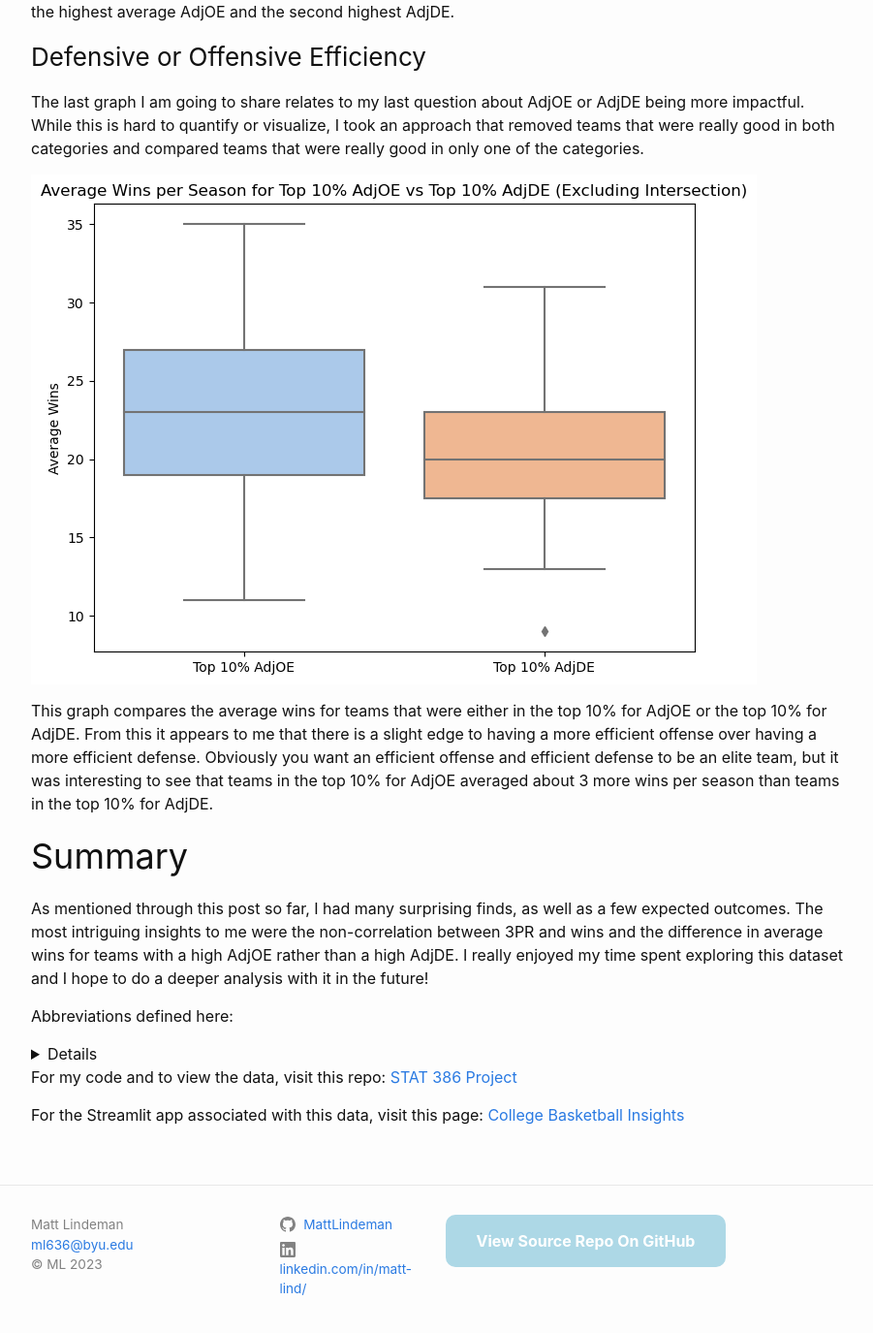
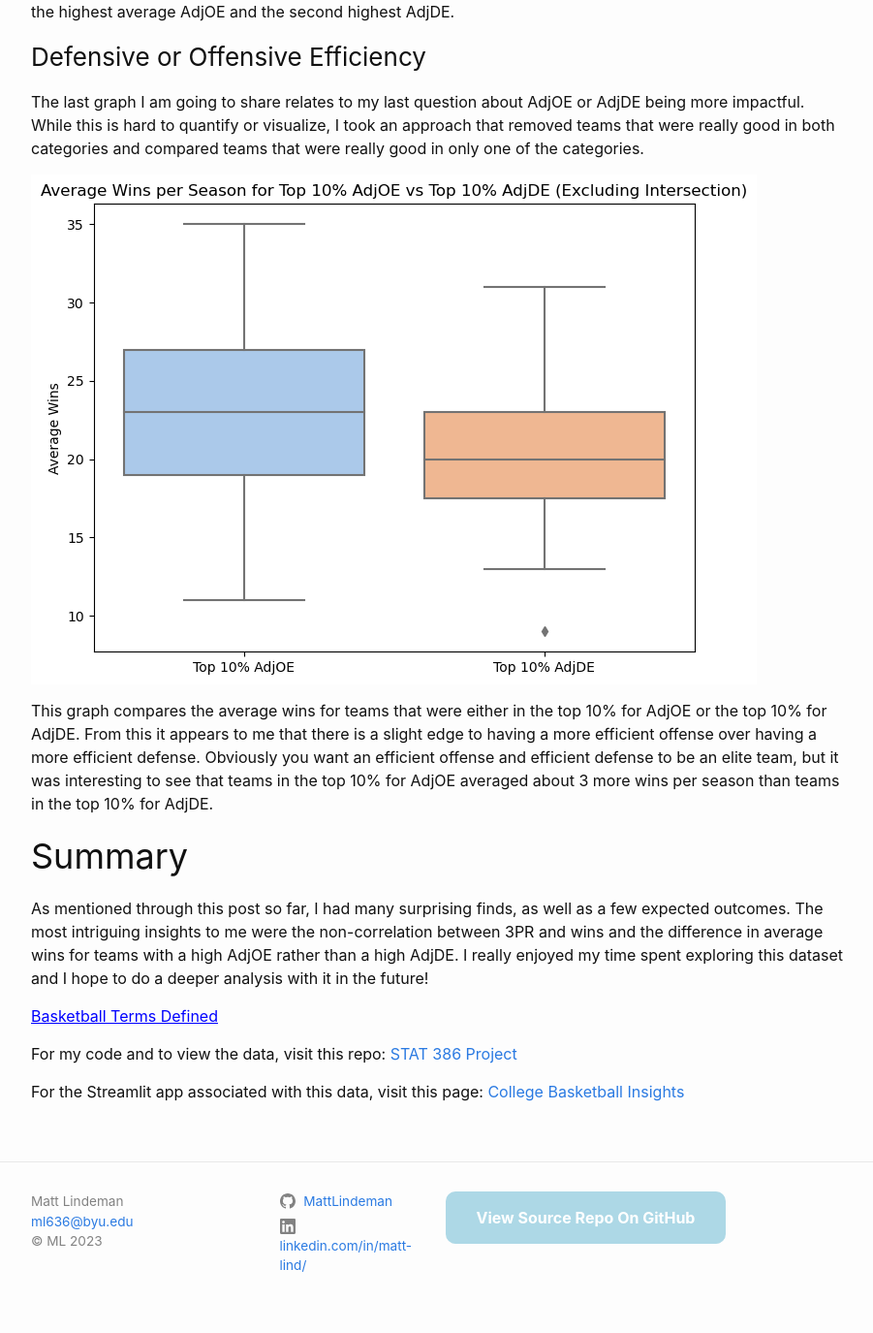
Before and after one commit to MattLindeman/MattLindeman.github.io, a Jekyll site: the page built from _posts/2023-12-13-EDA-post.md, in a window 1280 px wide and 1400 px high, scrolled down 6339 px. Shown: the top 1375 px of the window at 97% size, without its empty margins (188-1089 px from the left). Built offline with Jekyll 4.4.1, drawn with Linux system fonts in a browser that asks for light colours; comment, search, counter and statistics services are not loaded; part of the change alters nothing that is shown; some of the changed text lies outside the part shown.

Commit message:
Update 2023-12-13-EDA-post.md

```diff
--- a/_posts/2023-12-13-EDA-post.md
+++ b/_posts/2023-12-13-EDA-post.md
@@ -75,39 +75,81 @@ This graph compares the average wins for teams that were either in the top 10% f
 
 As mentioned through this post so far, I had many surprising finds, as well as a few expected outcomes. The most intriguing insights to me were the non-correlation between 3PR and wins and the difference in average wins for teams with a high AdjOE rather than a high AdjDE. I really enjoyed my time spent exploring this dataset and I hope to do a deeper analysis with it in the future!
 
-Abbreviations defined here:
-<details>
 
-### Terms Defined
+<html>
+<head>
+  <title>Basketball Terms Dropdown</title>
+  <style>
+    .dropdown-content {
+      display: none;
+      padding: 10px;
+      border: 1px solid #ccc;
+      border-radius: 5px;
+      background-color: #f9f9f9;
+      margin-top: 10px;
+    }
 
-- Rk: Rank on the Barthag Scale
-- Team: College Basketball Team
-- Conf: College Basketball Conference
-- G: Amount of Games Played
-- Wins: Total Regular Season Wins
-- Losses: Total Regular Season Losses
-- AdjOE: Adjusted Offensive Efficiency (Points scored per 100 possessions, adjusted for opponent)
-- AdjDE: Adjusted Defensive Efficiency (Points allowed per 100 possessions, adjusted for opponent)
-- Barthag: Power Rating (Chance of beating average D-1 team)
-- EFG%: Effective Field Goal Percentage (Adjusts field goal percentage to account for three's being worth more)
-- EFGD%: Defensive Effective Field Goal Percentage
-- TOR: Turnover Rate (Percent of offensive possessions that result in a turnover)
-- TORD: Defensive Turnover Rate (Percent of defensive possessions that result in a turnover)
-- ORB: Offensive Rebound Percentage (Percent of available offensive rebounds grabbed)
-- DRB: Offensive Rebound Allowed Percentage (Percent of available offensive rebounds grabbed by opposition)
-- FTR: Free Throw Rate (Ratio of free throw attempts to field goal attempts)
-- FTRD: Defensive Free Throw Rate (Opponent ratio of free throw attempts to field goal attempts)
-- 2P%: Two Point Percentage (Percent of two point shots attempted that went in)
-- 2P%D: Defensive Two Point Percentage (Percent of two point shots allowed that went in)
-- 3P%: Three Point Percentage (Percent of three point shots attempted that went in)
-- 3P%D: Defensive Three Point Percentage (Percent of three point shots allowed that went in)
-- 3PR: Three Point Rate (Ratio of three point attempts to two point attempts)
-- 3PRD: Defensive Three Point Rate (Opponent ratio of three point attempts to two point attempts)
-- Season: Year of Data
-- Elite: Percentage of games an elite team would project to lose against this schedule
-- SoS: Strength of Schedule (Average of opponent Barthags)
+    .dropdown-content p {
+      margin: 5px 0;
+    }
 
-</details>
+    .dropdown-button {
+      cursor: pointer;
+      color: blue;
+      text-decoration: underline;
+    }
+  </style>
+</head>
+<body>
+
+<!-- The dropdown button -->
+<p class="dropdown-button" onclick="toggleDropdown()">Basketball Terms Defined</p>
+
+<!-- The content inside the dropdown -->
+<div id="myDropdown" class="dropdown-content">
+  <p><strong>Rk:</strong> Rank on the Barthag Scale</p>
+  <p><strong>Team:</strong> College Basketball Team</p>
+  <p><strong>Conf:</strong> College Basketball Conference</p>
+  <p><strong>G:</strong> Amount of Games Played</p>
+  <p><strong>Wins:</strong> Total Regular Season Wins</p>
+  <p><strong>Losses:</strong> Total Regular Season Losses</p>
+  <p><strong>AdjOE:</strong> Adjusted Offensive Efficiency (Points scored per 100 possessions, adjusted for opponent)</p>
+  <p><strong>AdjDE:</strong> Adjusted Defensive Efficiency (Points allowed per 100 possessions, adjusted for opponent)</p>
+  <p><strong>Barthag:</strong> Power Rating (Chance of beating average D-1 team)</p>
+  <p><strong>EFG%:</strong> Effective Field Goal Percentage (Adjusts field goal percentage to account for three's being worth more)</p>
+  <p><strong>EFGD%:</strong> Defensive Effective Field Goal Percentage</p>
+  <p><strong>TOR:</strong> Turnover Rate (Percent of offensive possessions that result in a turnover)</p>
+  <p><strong>TORD:</strong> Defensive Turnover Rate (Percent of defensive possessions that result in a turnover)</p>
+  <p><strong>ORB:</strong> Offensive Rebound Percentage (Percent of available offensive rebounds grabbed)</p>
+  <p><strong>DRB:</strong> Offensive Rebound Allowed Percentage (Percent of available offensive rebounds grabbed by opposition)</p>
+  <p><strong>FTR:</strong> Free Throw Rate (Ratio of free throw attempts to field goal attempts)</p>
+  <p><strong>FTRD:</strong> Defensive Free Throw Rate (Opponent ratio of free throw attempts to field goal attempts)</p>
+  <p><strong>2P%:</strong> Two Point Percentage (Percent of two point shots attempted that went in)</p>
+  <p><strong>2P%D:</strong> Defensive Two Point Percentage (Percent of two point shots allowed that went in)</p>
+  <p><strong>3P%:</strong> Three Point Percentage (Percent of three point shots attempted that went in)</p>
+  <p><strong>3P%D:</strong> Defensive Three Point Percentage (Percent of three point shots allowed that went in)</p>
+  <p><strong>3PR:</strong> Three Point Rate (Ratio of three point attempts to two point attempts)</p>
+  <p><strong>3PRD:</strong> Defensive Three Point Rate (Opponent ratio of three point attempts to two point attempts)</p>
+  <p><strong>Season:</strong> Year of Data</p>
+  <p><strong>Elite:</strong> Percentage of games an elite team would project to lose against this schedule</p>
+  <p><strong>SoS:</strong> Strength of Schedule (Average of opponent Barthags)</p>
+</div>
+
+<script>
+// JavaScript to toggle the display of the dropdown content
+function toggleDropdown() {
+  var dropdown = document.getElementById("myDropdown");
+  if (dropdown.style.display === "none") {
+    dropdown.style.display = "block";
+  } else {
+    dropdown.style.display = "none";
+  }
+}
+</script>
+
+</body>
+</html>
+
 
 For my code and to view the data, visit this repo: [STAT 386 Project](https://github.com/MattLindeman/STAT386-Project)
 
```
